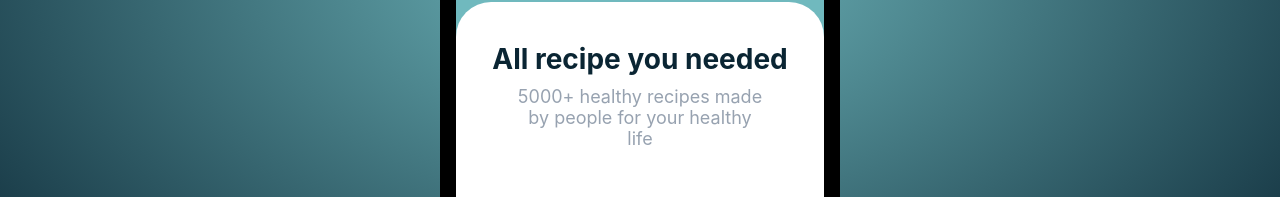
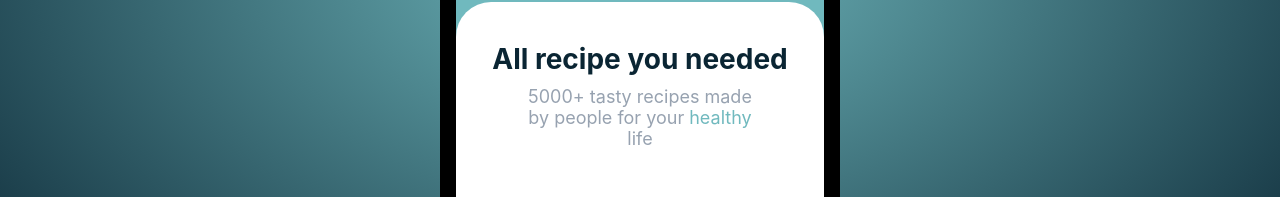
Before and after one commit to elmin-musija/tasty-next, a Next.js app: page /onboarding in a window 1280 px wide. Shown: the part 446-643 px from the top of the page. Built offline with nearby package versions, Linux system fonts and the light colour scheme; no server answers.

Commit message:
styling: add typewriter to onboarding page

```diff
--- a/package.json
+++ b/package.json
@@ -19,6 +19,7 @@
 		"nodemailer": "^6.9.1",
 		"react": "18.2.0",
 		"react-dom": "18.2.0",
+		"react-simple-typewriter": "^5.0.1",
 		"sharp": "^0.31.3",
 		"uid": "^2.0.1"
 	}
--- a/pages/onboarding/index.js
+++ b/pages/onboarding/index.js
@@ -2,6 +2,7 @@ import Link from "next/link";
 import React from "react";
 import styles from "./onboarding.module.css";
 import { motion } from "framer-motion";
+import { Typewriter } from "react-simple-typewriter";
 
 const OnboardingPage = () => {
 	return (
@@ -17,7 +18,26 @@ const OnboardingPage = () => {
 			<div className={styles.onboardingBottom}>
 				<div>
 					<p>All recipe you needed</p>
-					<p>5000+ healthy recipes made by people for your healthy life</p>
+					<p>
+						5000+ tasty recipes made by people for your{" "}
+						<span>
+							<Typewriter
+								words={[
+									"tasty",
+									"healthy",
+									"fresh",
+									"delicious",
+									"sweet",
+									"flavourful",
+								]}
+								loop={2}
+								typeSpeed={100}
+								deleteSpeed={80}
+								delaySpeed={2000}
+							/>
+						</span>{" "}
+						life
+					</p>
 				</div>
 				<Link href="/home">Get Started</Link>
 			</div>
--- a/pages/onboarding/onboarding.module.css
+++ b/pages/onboarding/onboarding.module.css
@@ -66,6 +66,10 @@
 	align-items: center;
 }
 
+.onboardingBottom span {
+	color: var(--primaryColorBg);
+}
+
 .onboardingBottom a:hover {
 	background-color: var(--darkBlue2);
 }
```
Also changed, not shown: 1 other file (tests, documents, lock files or other folders).
